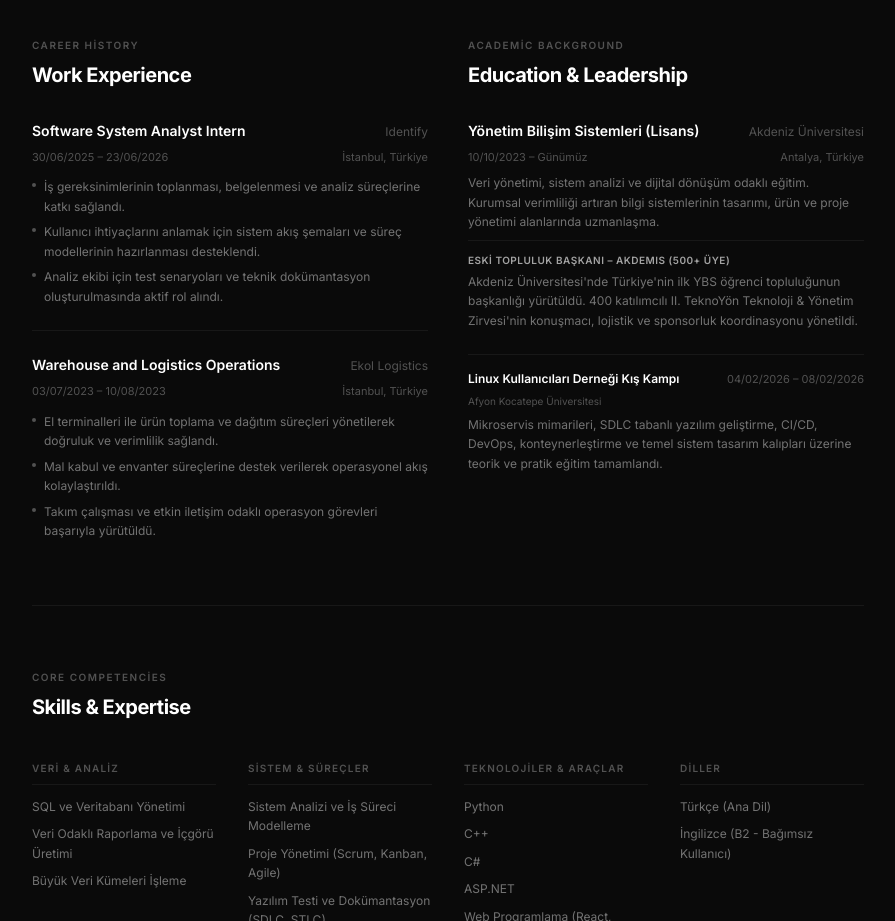
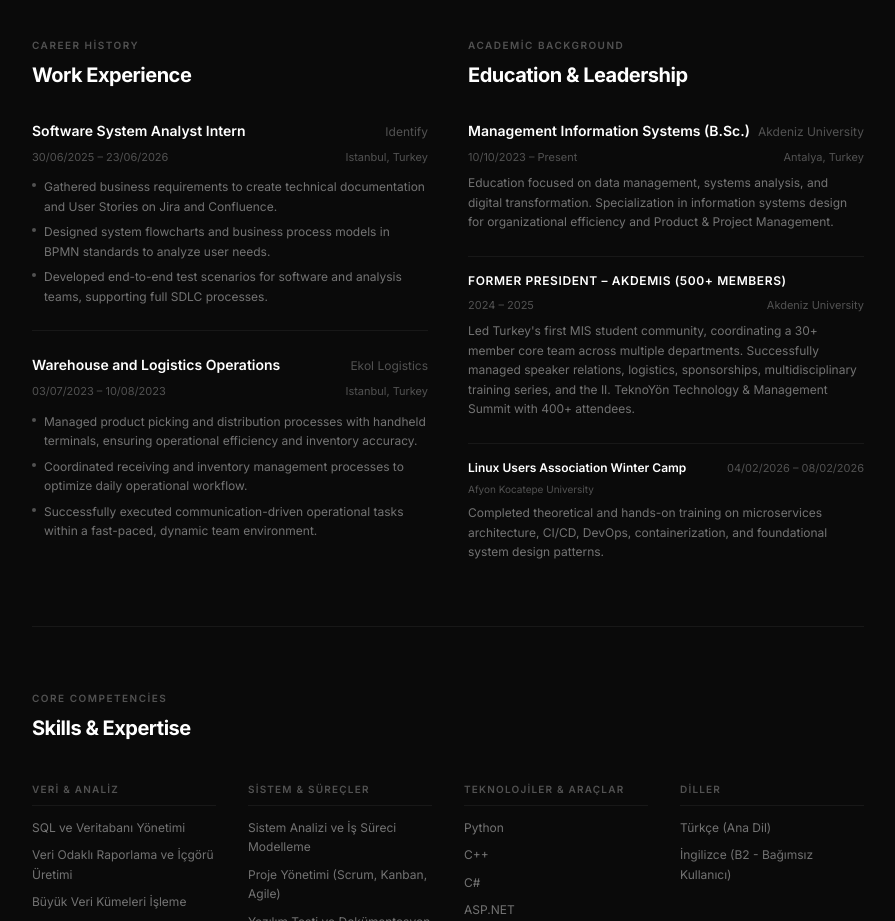
Before and after one commit to kargamak/portfolio, a React (Vite) app: page / in a window 1280 px wide. Shown: the part 1640-2561 px from the top of the page, without its empty margins (192-1087 px from the left). Built offline with nearby package versions, Linux system fonts and the light colour scheme.

Commit message:
feat(experience): update work experience, education, leadership, and conference sections with precise bullet points and bilingual support

```diff
--- a/src/components/ExperienceSection.jsx
+++ b/src/components/ExperienceSection.jsx
@@ -3,6 +3,7 @@ import { siteData } from '../data/siteData';
 
 export default function ExperienceSection({ lang = 'en' }) {
   const isEn = lang === 'en';
+  const getVal = (val) => (val && typeof val === 'object' ? (isEn ? val.en : val.tr) : val);
 
   return (
     <section id="deneyim" className="scroll-mt-20 py-16 border-t border-white/[0.06]">
@@ -21,7 +22,14 @@ export default function ExperienceSection({ lang = 'en' }) {
           </div>
 
           <div className="space-y-6">
-            {siteData.experience.map((item, idx) => (
+            {siteData.experience.map((item, idx) => {
+              const points = Array.isArray(item.points)
+                ? item.points
+                : isEn
+                ? item.points?.en || []
+                : item.points?.tr || [];
+
+              return (
                 <div key={idx} className="space-y-2">
                   <div className="flex flex-col sm:flex-row sm:items-baseline justify-between gap-1">
                     <h3 className="text-sm font-semibold text-white">{item.role}</h3>
@@ -29,10 +37,10 @@ export default function ExperienceSection({ lang = 'en' }) {
                   </div>
                   <div className="flex items-center justify-between text-[11px] text-[#525252]">
                     <span>{item.period}</span>
-                  <span>{item.location}</span>
+                    <span>{getVal(item.location)}</span>
                   </div>
                   <ul className="space-y-1.5 pt-1">
-                  {item.points.map((pt, i) => (
+                    {points.map((pt, i) => (
                       <li key={i} className="text-xs text-[#737373] leading-relaxed flex items-start gap-2">
                         <span className="mt-1.5 w-1 h-1 rounded-full bg-[#525252] shrink-0" />
                         <span>{pt}</span>
@@ -43,7 +51,8 @@ export default function ExperienceSection({ lang = 'en' }) {
                     <div className="pt-4 border-b border-white/[0.06]" />
                   )}
                 </div>
-            ))}
+              );
+            })}
           </div>
         </div>
 
@@ -58,40 +67,49 @@ export default function ExperienceSection({ lang = 'en' }) {
             </h2>
           </div>
 
-
           <div className="space-y-6">
             {siteData.education.map((edu, idx) => (
-              <div key={idx} className="space-y-2">
+              <React.Fragment key={idx}>
+                {/* Degree Entry */}
+                <div className="space-y-2">
                   <div className="flex flex-col sm:flex-row sm:items-baseline justify-between gap-1">
-                  <h3 className="text-sm font-semibold text-white">{edu.degree}</h3>
-                  <span className="text-xs text-[#525252] shrink-0">{edu.school}</span>
+                    <h3 className="text-sm font-semibold text-white">{getVal(edu.degree)}</h3>
+                    <span className="text-xs text-[#525252] shrink-0">{getVal(edu.school)}</span>
                   </div>
                   <div className="flex items-center justify-between text-[11px] text-[#525252]">
-                  <span>{edu.period}</span>
-                  {edu.location && <span>{edu.location}</span>}
+                    <span>{getVal(edu.period)}</span>
+                    {edu.location && <span>{getVal(edu.location)}</span>}
                   </div>
-                <p className="text-xs text-[#737373] leading-relaxed">{edu.description}</p>
+                  <p className="text-xs text-[#737373] leading-relaxed">{getVal(edu.description)}</p>
+                </div>
 
+                {/* Leadership Entry */}
                 {edu.leadership && (
-                  <div className="mt-2 pt-3 border-t border-white/[0.06] space-y-1">
-                    <span className="text-[10px] font-semibold text-[#a3a3a3] uppercase tracking-wider block">
-                      {edu.leadership.title}
-                    </span>
-                    <p className="text-xs text-[#737373] leading-relaxed">{edu.leadership.details}</p>
+                  <div className="space-y-2 pt-4 border-t border-white/[0.06]">
+                    <h3 className="text-xs font-semibold text-white uppercase tracking-wider">
+                      {getVal(edu.leadership.title)}
+                    </h3>
+                    <div className="flex items-center justify-between text-[11px] text-[#525252]">
+                      <span>{edu.leadership.period || '2024 – 2025'}</span>
+                      <span>{getVal(edu.leadership.school || edu.school)}</span>
+                    </div>
+                    <p className="text-xs text-[#737373] leading-relaxed">
+                      {getVal(edu.leadership.details)}
+                    </p>
                   </div>
                 )}
-              </div>
+              </React.Fragment>
             ))}
 
             {/* Conferences */}
             {siteData.conferences.map((conf, idx) => (
               <div key={idx} className="space-y-1.5 pt-4 border-t border-white/[0.06]">
-                <div className="flex items-center justify-between">
-                  <h4 className="text-xs font-semibold text-white">{conf.title}</h4>
-                  <span className="text-[11px] text-[#525252]">{conf.period}</span>
+                <div className="flex flex-col sm:flex-row sm:items-baseline justify-between gap-1">
+                  <h4 className="text-xs font-semibold text-white">{getVal(conf.title)}</h4>
+                  <span className="text-[11px] text-[#525252] shrink-0">{conf.period}</span>
                 </div>
-                <span className="text-[10px] text-[#525252] block">{conf.organization}</span>
-                <p className="text-xs text-[#737373] leading-relaxed">{conf.details}</p>
+                <span className="text-[10px] text-[#525252] block">{getVal(conf.organization)}</span>
+                <p className="text-xs text-[#737373] leading-relaxed">{getVal(conf.details)}</p>
               </div>
             ))}
           </div>
--- a/src/data/siteData.js
+++ b/src/data/siteData.js
@@ -142,37 +142,59 @@ export const siteData = {
       role: "Software System Analyst Intern",
       company: "Identify",
       period: "30/06/2025 – 23/06/2026",
-      location: "İstanbul, Türkiye",
-      points: [
-        "İş gereksinimlerinin toplanması, belgelenmesi ve analiz süreçlerine katkı sağlandı.",
-        "Kullanıcı ihtiyaçlarını anlamak için sistem akış şemaları ve süreç modellerinin hazırlanması desteklendi.",
-        "Analiz ekibi için test senaryoları ve teknik dokümantasyon oluşturulmasında aktif rol alındı."
-      ]
+      location: { tr: "İstanbul, Türkiye", en: "Istanbul, Turkey" },
+      points: {
+        tr: [
+          "İş gereksinimlerini toplayarak Jira ve Confluence üzerinde teknik dokümantasyon ve kullanıcı senaryoları (User Stories) hazırladım.",
+          "Kullanıcı ihtiyaçlarını analiz etmek amacıyla BPMN standartlarında sistem akış şemaları ve iş süreç modelleri tasarladım.",
+          "Yazılım ve analiz ekibi için uçtan uca test senaryoları oluşturarak SDLC (Yazılım Geliştirme Yaşam Döngüsü) süreçlerini destekledim."
+        ],
+        en: [
+          "Gathered business requirements to create technical documentation and User Stories on Jira and Confluence.",
+          "Designed system flowcharts and business process models in BPMN standards to analyze user needs.",
+          "Developed end-to-end test scenarios for software and analysis teams, supporting full SDLC processes."
+        ]
+      }
     },
     {
       role: "Warehouse and Logistics Operations",
       company: "Ekol Logistics",
       period: "03/07/2023 – 10/08/2023",
-      location: "İstanbul, Türkiye",
-      points: [
-        "El terminalleri ile ürün toplama ve dağıtım süreçleri yönetilerek doğruluk ve verimlilik sağlandı.",
-        "Mal kabul ve envanter süreçlerine destek verilerek operasyonel akış kolaylaştırıldı.",
-        "Takım çalışması ve etkin iletişim odaklı operasyon görevleri başarıyla yürütüldü."
-      ]
+      location: { tr: "İstanbul, Türkiye", en: "Istanbul, Turkey" },
+      points: {
+        tr: [
+          "El terminalleri ile ürün toplama ve dağıtım süreçlerini yöneterek operasyonel verimlilik ve stok doğruluğu sağladım.",
+          "Mal kabul ve envanter süreçlerini koordine ederek operasyonel iş akışını optimize ettim.",
+          "Yoğun ve dinamik bir ekip ortamında iletişim odaklı operasyon görevlerini başarıyla yürüttüm."
+        ],
+        en: [
+          "Managed product picking and distribution processes with handheld terminals, ensuring operational efficiency and inventory accuracy.",
+          "Coordinated receiving and inventory management processes to optimize daily operational workflow.",
+          "Successfully executed communication-driven operational tasks within a fast-paced, dynamic team environment."
+        ]
+      }
     }
   ],
 
   // --- EĞİTİM & LİDERLİK ---
   education: [
     {
-      degree: "Yönetim Bilişim Sistemleri (Lisans)",
-      school: "Akdeniz Üniversitesi",
-      period: "10/10/2023 – Günümüz",
-      location: "Antalya, Türkiye",
-      description: "Veri yönetimi, sistem analizi ve dijital dönüşüm odaklı eğitim. Kurumsal verimliliği artıran bilgi sistemlerinin tasarımı, ürün ve proje yönetimi alanlarında uzmanlaşma.",
+      degree: { tr: "Yönetim Bilişim Sistemleri (Lisans)", en: "Management Information Systems (B.Sc.)" },
+      school: { tr: "Akdeniz Üniversitesi", en: "Akdeniz University" },
+      period: { tr: "10/10/2023 – Günümüz", en: "10/10/2023 – Present" },
+      location: { tr: "Antalya, Türkiye", en: "Antalya, Turkey" },
+      description: {
+        tr: "Veri yönetimi, sistem analizi ve dijital dönüşüm odaklı eğitim. Kurumsal verimliliği artıran bilgi sistemleri tasarımı ile Ürün ve Proje Yönetimi alanlarına odaklanma.",
+        en: "Education focused on data management, systems analysis, and digital transformation. Specialization in information systems design for organizational efficiency and Product & Project Management."
+      },
       leadership: {
-        title: "Eski Topluluk Başkanı – AkdeMIS (500+ Üye)",
-        details: "Akdeniz Üniversitesi'nde Türkiye'nin ilk YBS öğrenci topluluğunun başkanlığı yürütüldü. 400 katılımcılı II. TeknoYön Teknoloji & Yönetim Zirvesi'nin konuşmacı, lojistik ve sponsorluk koordinasyonu yönetildi."
+        title: { tr: "ESKİ TOPLULUK BAŞKANI – AKDEMIS (500+ ÜYE)", en: "FORMER PRESIDENT – AKDEMIS (500+ MEMBERS)" },
+        period: "2024 – 2025",
+        school: { tr: "Akdeniz Üniversitesi", en: "Akdeniz University" },
+        details: {
+          tr: "Türkiye'nin ilk YBS öğrenci topluluğunun başkanlığını yürüterek 30+ kişilik çekirdek ekibi ve farklı departmanları koordineli yönettim. 400+ katılımcılı II. TeknoYön Teknoloji & Yönetim Zirvesi’nin konuşmacı ilişkilerini, lojistik operasyonlarını, sponsorluk süreçlerini ve multidisipliner eğitim serilerini başarıyla koordine ettim.",
+          en: "Led Turkey's first MIS student community, coordinating a 30+ member core team across multiple departments. Successfully managed speaker relations, logistics, sponsorships, multidisciplinary training series, and the II. TeknoYön Technology & Management Summit with 400+ attendees."
+        }
       }
     }
   ],
@@ -180,10 +202,13 @@ export const siteData = {
   // --- KONFERANSLAR ---
   conferences: [
     {
-      title: "Linux Kullanıcıları Derneği Kış Kampı",
-      organization: "Afyon Kocatepe Üniversitesi",
+      title: { tr: "Linux Kullanıcıları Derneği Kış Kampı", en: "Linux Users Association Winter Camp" },
+      organization: { tr: "Afyon Kocatepe Üniversitesi", en: "Afyon Kocatepe University" },
       period: "04/02/2026 – 08/02/2026",
-      details: "Mikroservis mimarileri, SDLC tabanlı yazılım geliştirme, CI/CD, DevOps, konteynerleştirme ve temel sistem tasarım kalıpları üzerine teorik ve pratik eğitim tamamlandı."
+      details: {
+        tr: "Mikroservis mimarileri, CI/CD, DevOps, konteynerleştirme ve temel sistem tasarım kalıpları üzerine pratik ve teorik eğitimi tamamladım.",
+        en: "Completed theoretical and hands-on training on microservices architecture, CI/CD, DevOps, containerization, and foundational system design patterns."
+      }
     }
   ],
 
```
Lines whose indentation alone changed are shown as unchanged.
